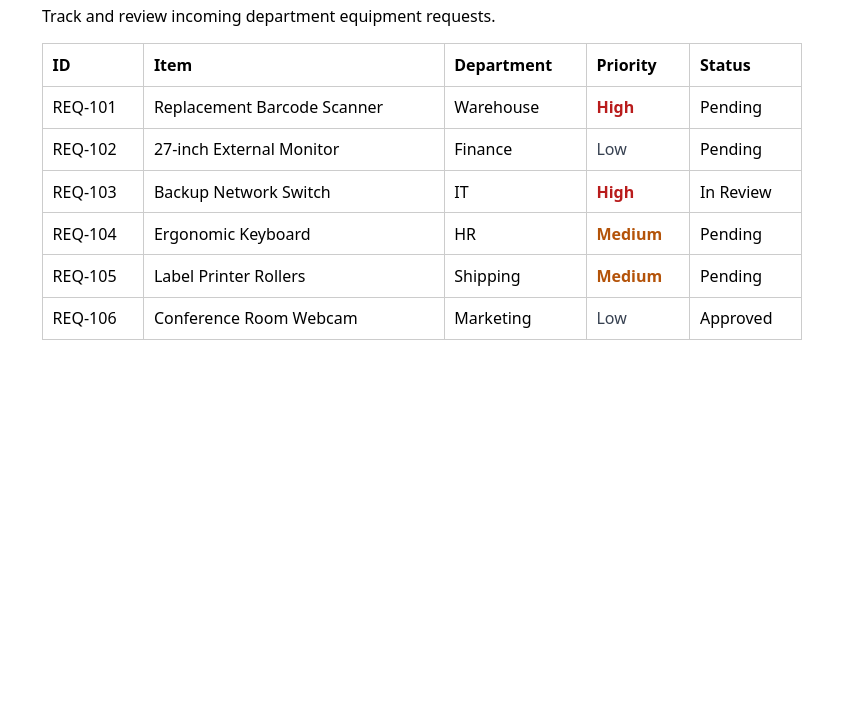
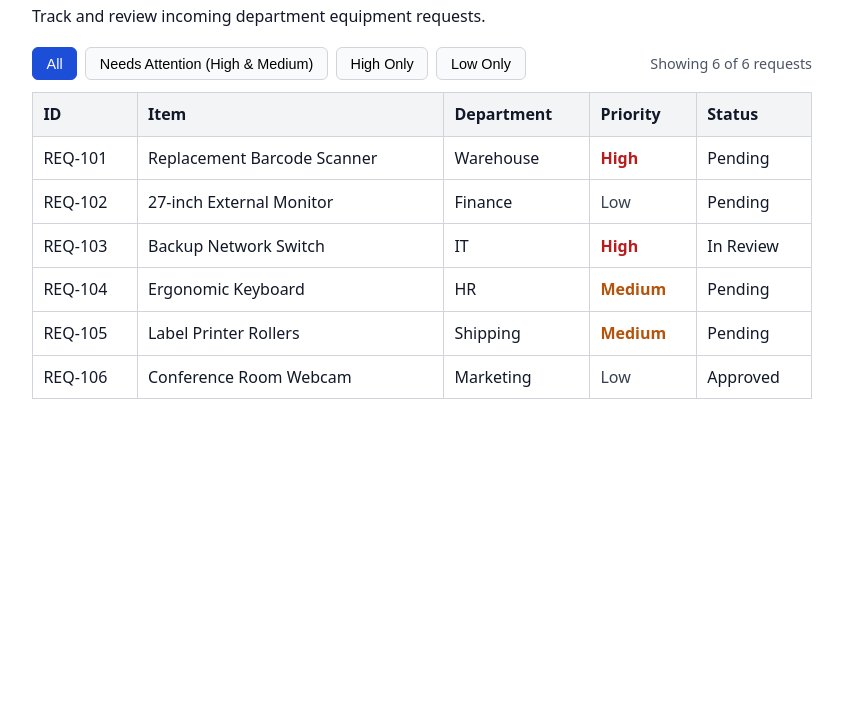
Before and after one commit to patric-pederson/exercise-6-priority-filter, a plain HTML site: page index.html in a window 1280 px wide. Shown: the part 91-800 px from the top of the page, without its empty margins (218-1061 px from the left). Drawn offline with Linux system fonts and the light colour scheme.

Commit message:
Implement priority filter from specification

```diff
--- a/index.html
+++ b/index.html
@@ -4,17 +4,35 @@
   <meta charset="UTF-8" />
   <title>Equipment Requests</title>
   <style>
-    body { font-family: system-ui, sans-serif; max-width: 760px; margin: 2rem auto; padding: 0 1rem; }
-    table { width: 100%; border-collapse: collapse; margin-top: 1rem; }
-    th, td { border: 1px solid #ccc; padding: 0.6rem; text-align: left; }
+    body { font-family: system-ui, sans-serif; max-width: 780px; margin: 2rem auto; padding: 0 1rem; color: #111827; }
+    .toolbar { display: flex; flex-wrap: wrap; align-items: center; justify-content: space-between; gap: 0.75rem; margin: 1.25rem 0 0.75rem; }
+    .filter-group { display: flex; flex-wrap: wrap; gap: 0.5rem; }
+    .filter-btn { padding: 0.45rem 0.85rem; border: 1px solid #d1d5db; background: #f9fafb; border-radius: 6px; cursor: pointer; font-size: 0.9rem; font-weight: 500; }
+    .filter-btn:hover { background: #f3f4f6; }
+    .filter-btn.active { background: #1d4ed8; color: #ffffff; border-color: #1d4ed8; }
+    .result-count { font-size: 0.9rem; color: #4b5563; font-weight: 500; }
+    table { width: 100%; border-collapse: collapse; margin-top: 0.5rem; }
+    th, td { border: 1px solid #d1d5db; padding: 0.65rem; text-align: left; }
+    th { background: #f3f4f6; }
     .priority-high { color: #b91c1c; font-weight: 700; }
     .priority-medium { color: #b45309; font-weight: 600; }
     .priority-low { color: #374151; }
+    .empty-state { text-align: center; color: #6b7280; padding: 1.25rem; font-style: italic; }
   </style>
 </head>
 <body>
   <h1>Equipment Requests</h1>
   <p>Track and review incoming department equipment requests.</p>
+
+  <div class="toolbar">
+    <div class="filter-group" role="group" aria-label="Priority filters">
+      <button type="button" class="filter-btn active" data-filter="all">All</button>
+      <button type="button" class="filter-btn" data-filter="attention">Needs Attention (High &amp; Medium)</button>
+      <button type="button" class="filter-btn" data-filter="high">High Only</button>
+      <button type="button" class="filter-btn" data-filter="low">Low Only</button>
+    </div>
+    <span id="result-count" class="result-count">Showing 6 of 6 requests</span>
+  </div>
 
   <table id="requests-table">
     <thead>
@@ -39,9 +57,34 @@
       { id: "REQ-106", item: "Conference Room Webcam", department: "Marketing", priority: "Low", status: "Approved" }
     ];
 
-    function renderRequests(list) {
+    let activeFilter = "all";
+
+    function getFilteredRequests() {
+      if (activeFilter === "attention") {
+        return requests.filter(req => req.priority === "High" || req.priority === "Medium");
+      }
+      if (activeFilter === "high") {
+        return requests.filter(req => req.priority === "High");
+      }
+      if (activeFilter === "low") {
+        return requests.filter(req => req.priority === "Low");
+      }
+      return requests;
+    }
+
+    function renderRequests() {
       const tbody = document.getElementById("requests-body");
-      tbody.innerHTML = list.map(req => `
+      const countLabel = document.getElementById("result-count");
+      const filtered = getFilteredRequests();
+
+      countLabel.textContent = `Showing ${filtered.length} of ${requests.length} requests`;
+
+      if (filtered.length === 0) {
+        tbody.innerHTML = `<tr><td colspan="5" class="empty-state">No matching equipment requests</td></tr>`;
+        return;
+      }
+
+      tbody.innerHTML = filtered.map(req => `
         <tr>
           <td>${req.id}</td>
           <td>${req.item}</td>
@@ -52,7 +95,16 @@
       `).join("");
     }
 
-    renderRequests(requests);
+    document.querySelectorAll(".filter-btn").forEach(btn => {
+      btn.addEventListener("click", () => {
+        document.querySelectorAll(".filter-btn").forEach(b => b.classList.remove("active"));
+        btn.classList.add("active");
+        activeFilter = btn.dataset.filter;
+        renderRequests();
+      });
+    });
+
+    renderRequests();
   </script>
 </body>
 </html>
```
